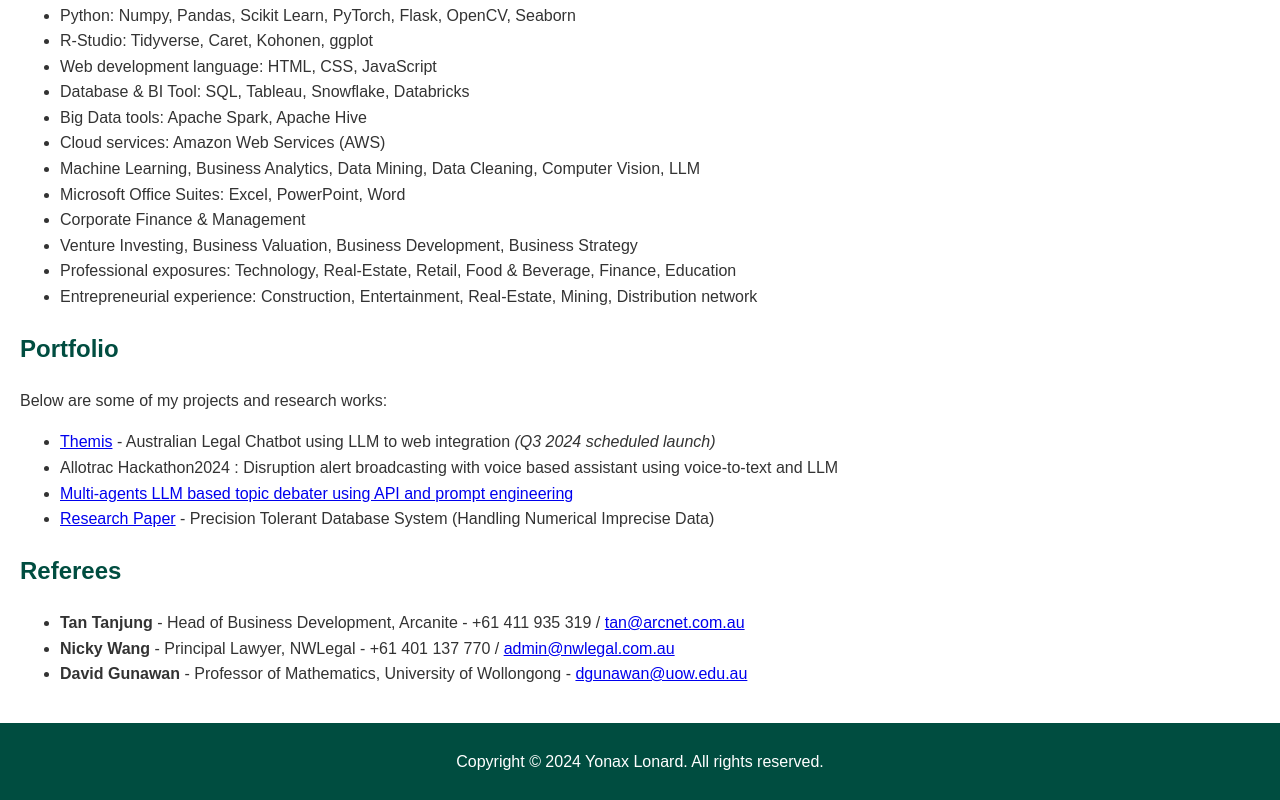
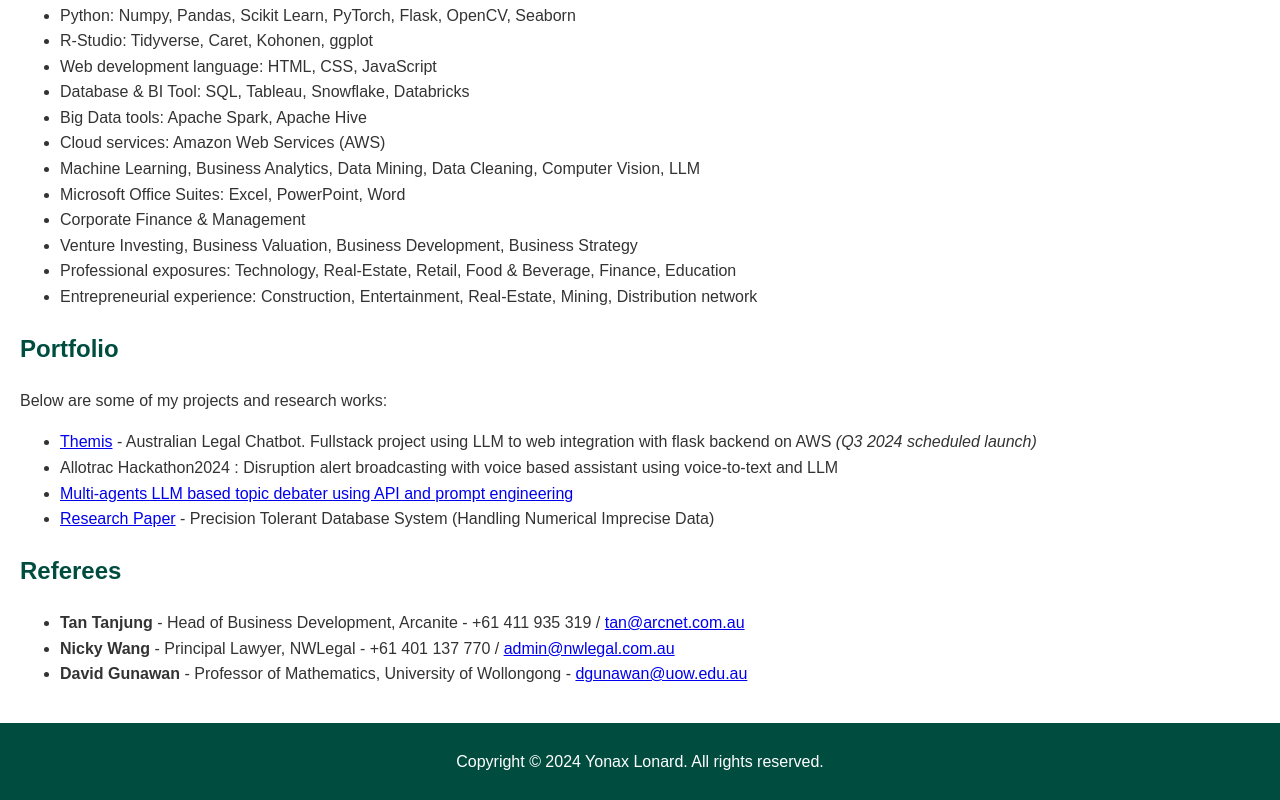
Before and after one commit to yonaxl/yonaxl.github.io, a plain HTML site: page index.html in a window 1280 px wide. Shown: the part 1626-2426 px from the top of the page. Drawn offline with Linux system fonts and the light colour scheme.

Commit message:
try again3

```diff
--- a/index.html
+++ b/index.html
@@ -153,7 +153,7 @@
             <p>Below are some of my projects and research works:</p>
             <ul>
                 <li>
-                    <a href="https://www.nwlegal.com.au/" target="_blank" rel="noopener noreferrer">Themis</a> - Australian Legal Chatbot using LLM to web integration <em>(Q3 2024 scheduled launch)</em>
+                    <a href="https://www.nwlegal.com.au/" target="_blank" rel="noopener noreferrer">Themis</a> - Australian Legal Chatbot. Fullstack project using LLM to web integration with flask backend on AWS <em>(Q3 2024 scheduled launch)</em>
                 </li>
                 <li>
                     Allotrac Hackathon2024 : Disruption alert broadcasting with voice based assistant using voice-to-text and LLM
```
